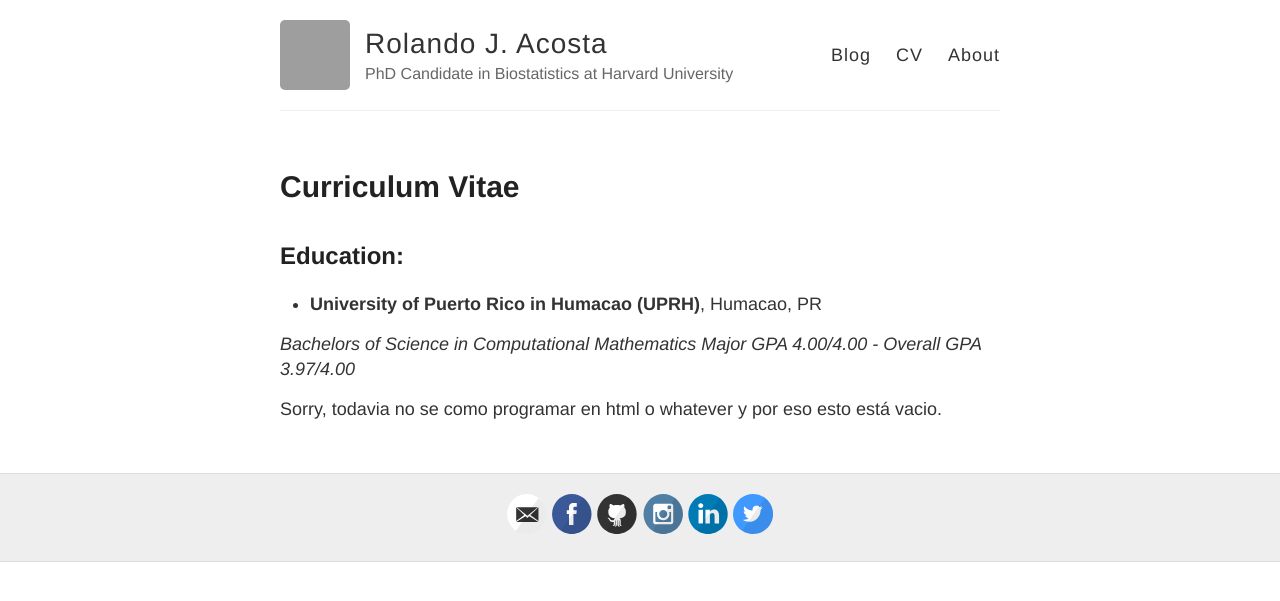
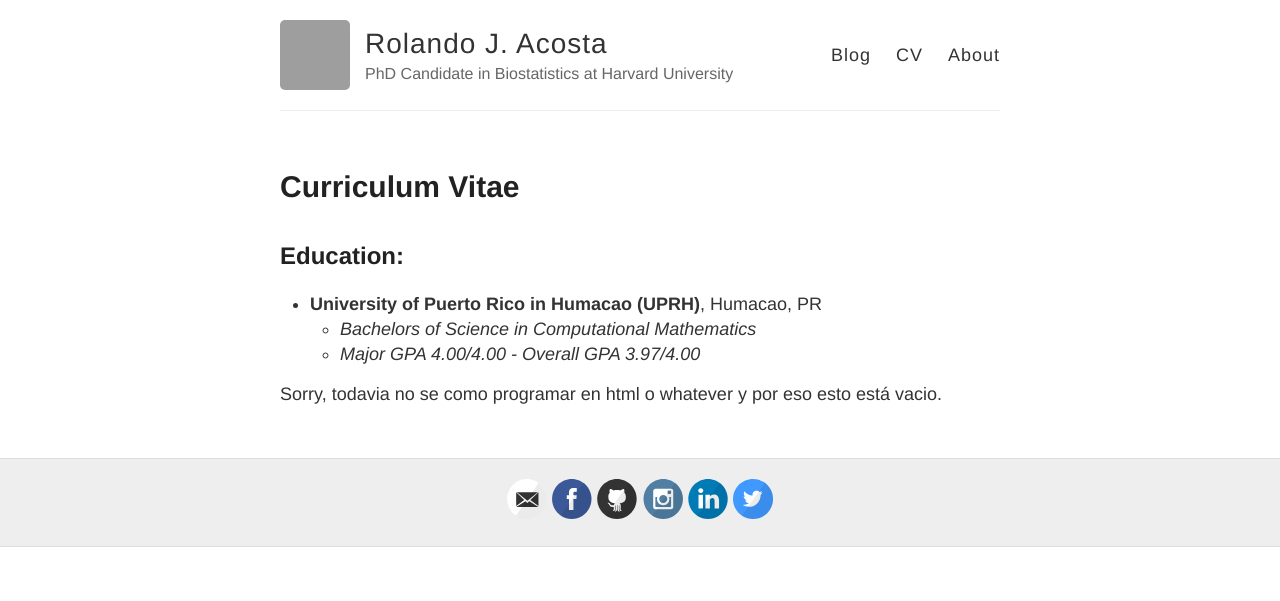
Before and after one commit to RJNunez/old-blog, a Jekyll site: the page built from cv.md, in a window 1280 px wide. Shown: the top 601 px of the page. Built offline with Jekyll 4.4.1, drawn with Linux system fonts in a browser that asks for light colours; grey boxes are pictures that could not be loaded.

Commit message:
Update cv.md

```diff
--- a/cv.md
+++ b/cv.md
@@ -6,8 +6,7 @@ permalink: /cv/
 
 ## Education:
 - __University of Puerto Rico in Humacao (UPRH)__, Humacao, PR
-
-_Bachelors of Science in Computational Mathematics_
-_Major GPA 4.00/4.00 - Overall GPA 3.97/4.00_
+  * _Bachelors of Science in Computational Mathematics_
+  * _Major GPA 4.00/4.00 - Overall GPA 3.97/4.00_
 
 Sorry, todavia no se como programar en html o whatever y por eso esto está vacio.
```
